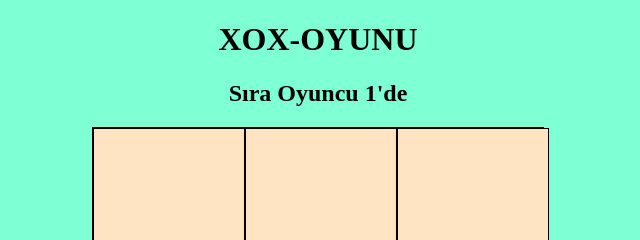
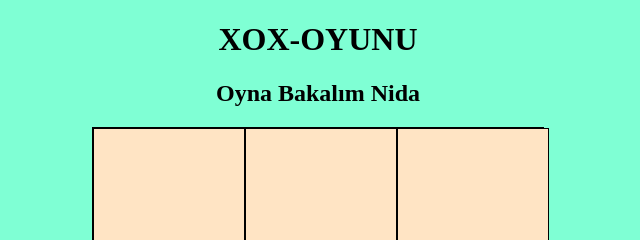
Before and after one commit to ugurtiras/XOX, a plain HTML site: page index.html in a window 1280 px wide. Shown: the top 240 px of the page, 322-962 px from the left. Drawn offline with Linux system fonts and the light colour scheme.

Commit message:
Update index.html

```diff
--- a/index.html
+++ b/index.html
@@ -12,7 +12,7 @@
 <body>
    <center>
    <h1>XOX-OYUNU</h1>
-   <h2 id="oyuncu">Sıra Oyuncu 1'de</h2>
+   <h2 id="oyuncu">Oyna Bakalım Nida</h2>
    <div class="game-container">
       <div class="block"></div>
       <div class="block"></div>
```
